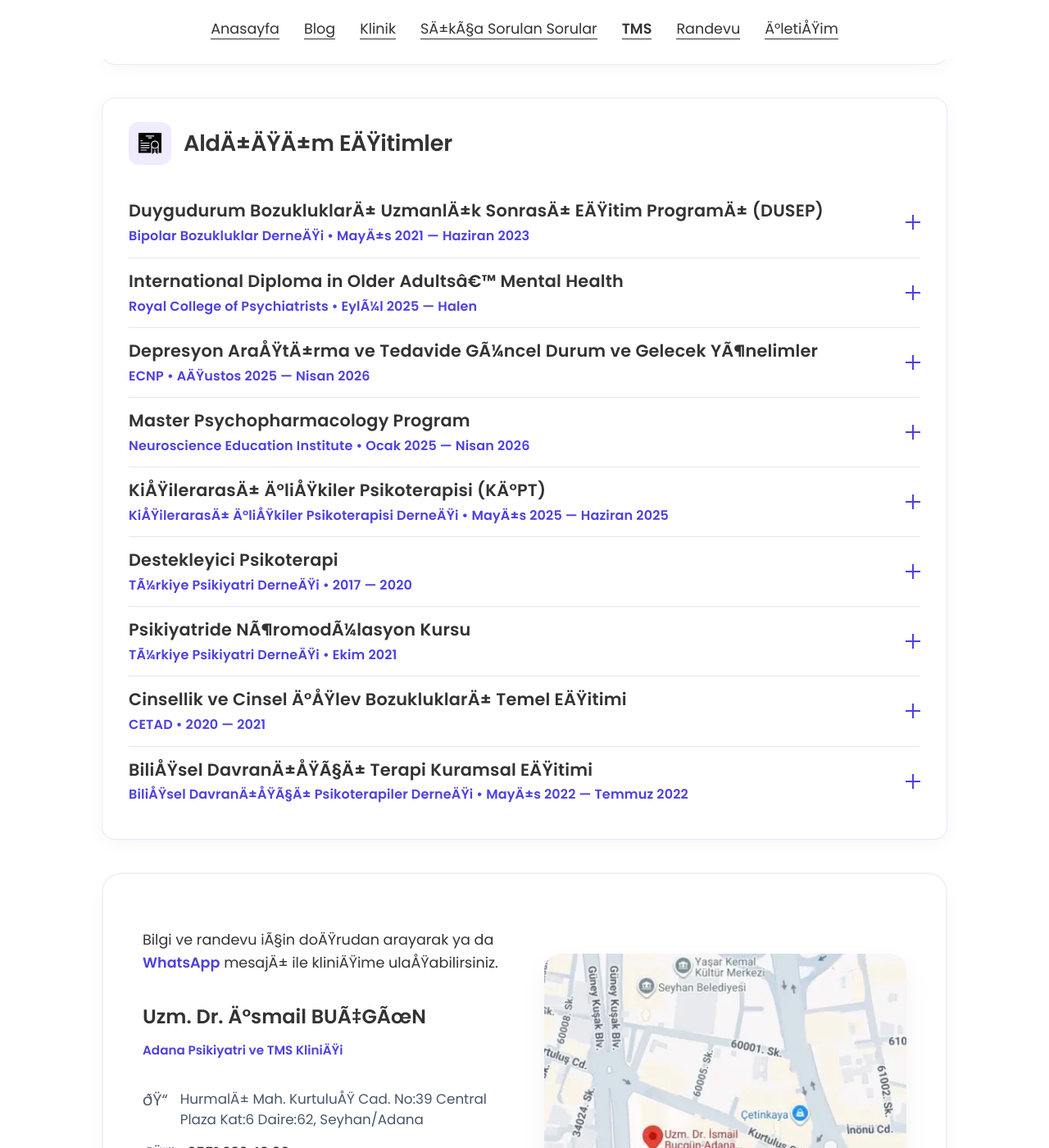
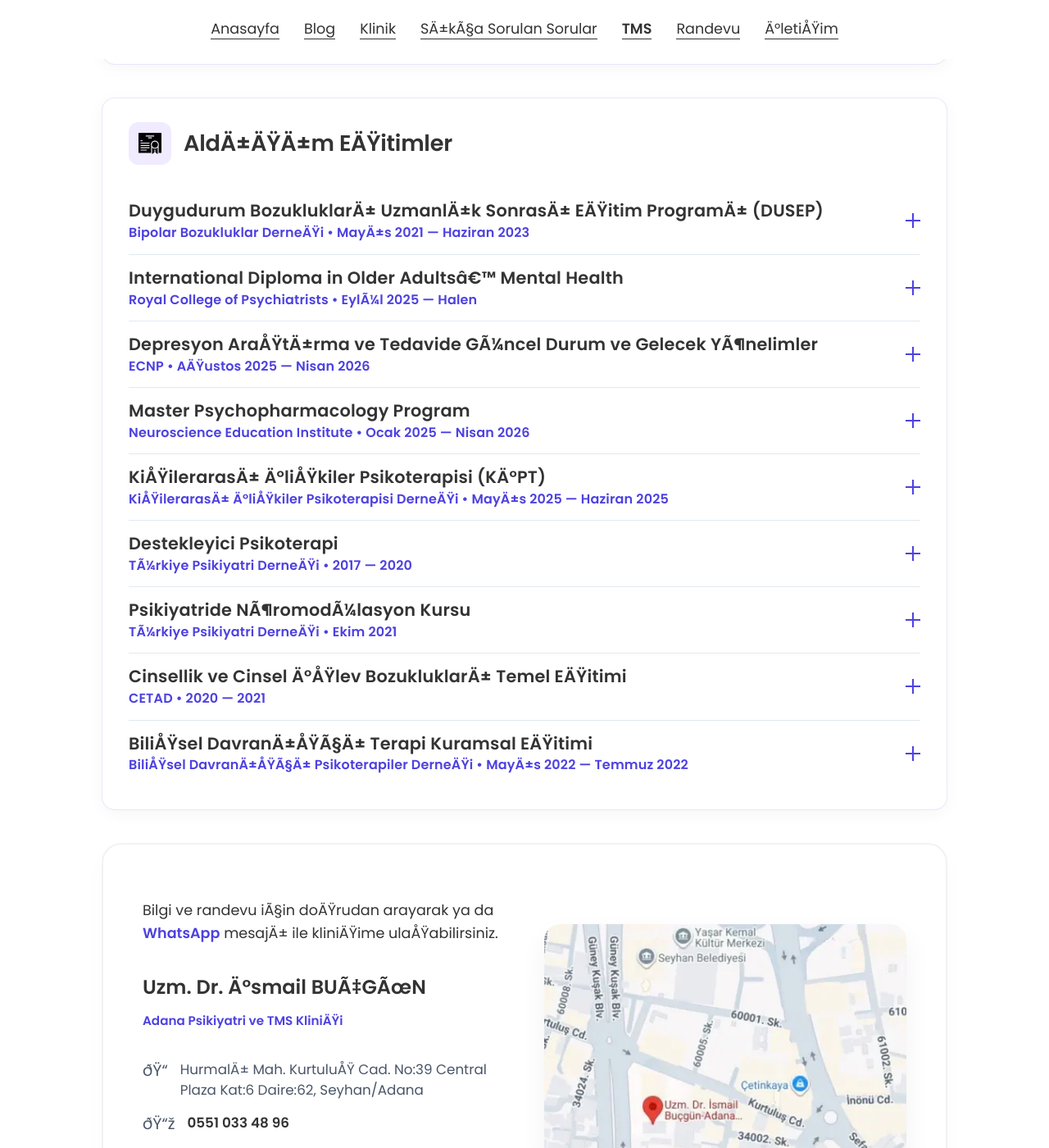
Before and after one commit to ibucgun/ibucgun.github.io, a Jekyll site: the page built from index.html, in a window 1280 px wide and 1400 px high, scrolled down 1697 px. Shown: the whole window at 82% size. Built offline with Jekyll 4.4.1, drawn with Linux system fonts in a browser that asks for light colours.

Commit message:
Update _resume.scss

```diff
--- a/_sass/_resume.scss
+++ b/_sass/_resume.scss
@@ -471,8 +471,7 @@
       @include sans_bold;
       font-size: 1.3rem !important;
       color: $text_color !important;
-      margin-top: 0 !important;
-      margin-bottom: 4px !important;
+      margin: 0 !important;
       line-height: 1.2 !important;
 
       a { color: inherit !important; text-decoration: none !important; border: none !important; }
```
